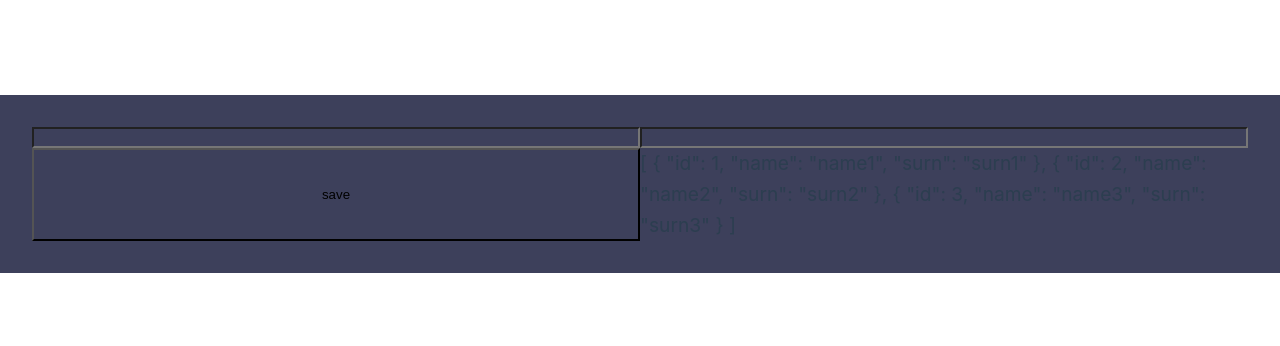
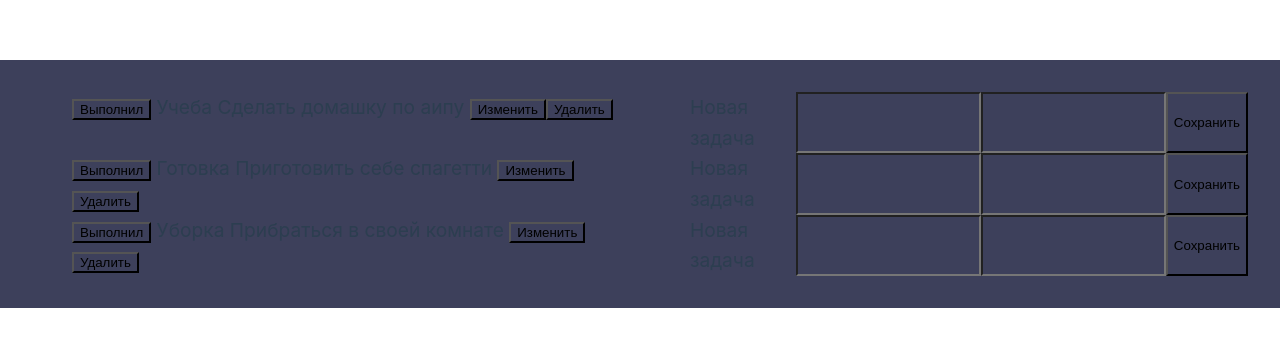
Before and after one commit to MakerAVGN/Vue3Base, a Vue app in the folder vue-project/: page / in a window 1280 px wide. Shown: the part 216-562 px from the top of the page. Built offline with nearby package versions, Linux system fonts and the light colour scheme.

Commit message:
Чеклист

```diff
--- a/vue-project/src/App.vue
+++ b/vue-project/src/App.vue
@@ -3,32 +3,46 @@ import User from './components/User.vue'
 import Employee from './components/Employee.vue'
 
 export default {
-  data() {
+ data() {
     return {
       users: [
         {
           id: 1,
-          name: 'name1',
-          surn: 'surn1'
+          name: 'Учеба',
+          surn: 'Сделать домашку по аипу'
         },
         {
           id: 2,
-          name: 'name2',
-          surn: 'surn2'
+          name: 'Готовка',
+          surn: 'Приготовить себе спагетти'
         },
         {
           id: 3,
-          name: 'name3',
-          surn: 'surn3'
+          name: 'Уборка',
+          surn: 'Прибраться в своей комнате'
         },
       ],
     }
   },
   components: {
-    User,
-    Employee
+      User,
+      Employee
   },
  methods: {
+  change(id, name, surn) {
+      this.users = this.users.map((user) => {
+        if (user.id === id) {
+          user.name = name;
+          user.surn = surn;
+        }
+        return user;
+      });
+    },
+    remove(id) {
+      this.users = this.users.filter((user) => {
+        return user.id !== id;
+      })
+    },
     add(name, surn) {
       let id = this.users.length + 1;
 
@@ -37,17 +51,27 @@ export default {
         name,
         surn
       });
-    }
+    },
   },
 };
 </script>
 <template>
 
- 		<User @add="add" />
+ <User
+  		v-for   ="user in users"
 
-    {{ users }}
+  		:id     ="user.id"
+  		:name   ="user.name"
+  		:surn   ="user.surn"
+  		@remove ="remove"
+      @change="change"
+      @add="add"
+  		:key    ="user.id"
+  	/>
 
 </template>
 <style>
-
+ul.done {
+  text-decoration: line-through;
+}
 </style>
--- a/vue-project/src/components/User.vue
+++ b/vue-project/src/components/User.vue
@@ -2,31 +2,75 @@
 export default {
     data() {
         return {
+            isEdit: false,
+            editName: this.name,
+            editSurn: this.surn,
             newName: '',
             newSurn: '',
+            styles: {
+                done: false,
+            },
         }
     },
-    props: {
+   props: {
         id: Number,
         name: String,
         surn: String,
     },
-    emits: ['add'],
+    emits: ['show'],
     methods: {
+        edit() {
+            this.isEdit = true;
+        },
         save() {
+            this.isEdit = false;
+            this.$emit('change', this.id, this.editName, this.editSurn);
+        },
+        saveNewElement() {
             this.$emit('add', this.newName, this.newSurn);
+        },
+        setDone: function () {
+            this.styles.done = true;
         }
     }
 }
 </script>
 <template>
+     <ul :class="{ 'done': styles.done }">
+    	<template v-if="!isEdit" >
+            <button @click="setDone">Выполнил</button>
+    		{{ name }}
+    		{{ surn }}
+    		<button @click="edit">
+    			Изменить
+    		</button>
+            <button @click="$emit('remove', id)">
+        		Удалить
+        	</button>
+    	</template>
+    	<template v-else>
+    		<input v-model="editName">
+    		<input v-model="editSurn">
+    		<button @click="save">
+    			save
+    		</button>
+    	</template>
+        </ul>
 
-        <input v-model="newName">
-    	<input v-model="newSurn">
+    <div style="margin-left: 50px;">
+            <p>Новая задача</p>
+            <input v-model="newName">
+        	<input v-model="newSurn">
 
-    	<button @click="save">
-    		save
-        </button>
+        	<button @click="saveNewElement">
+        		Сохранить
+        	</button>
+    </div>
+</template>
 
 
-</template>
+<style>
+ul  .done {
+	text-decoration: line-through;
+}
+</style>
```
